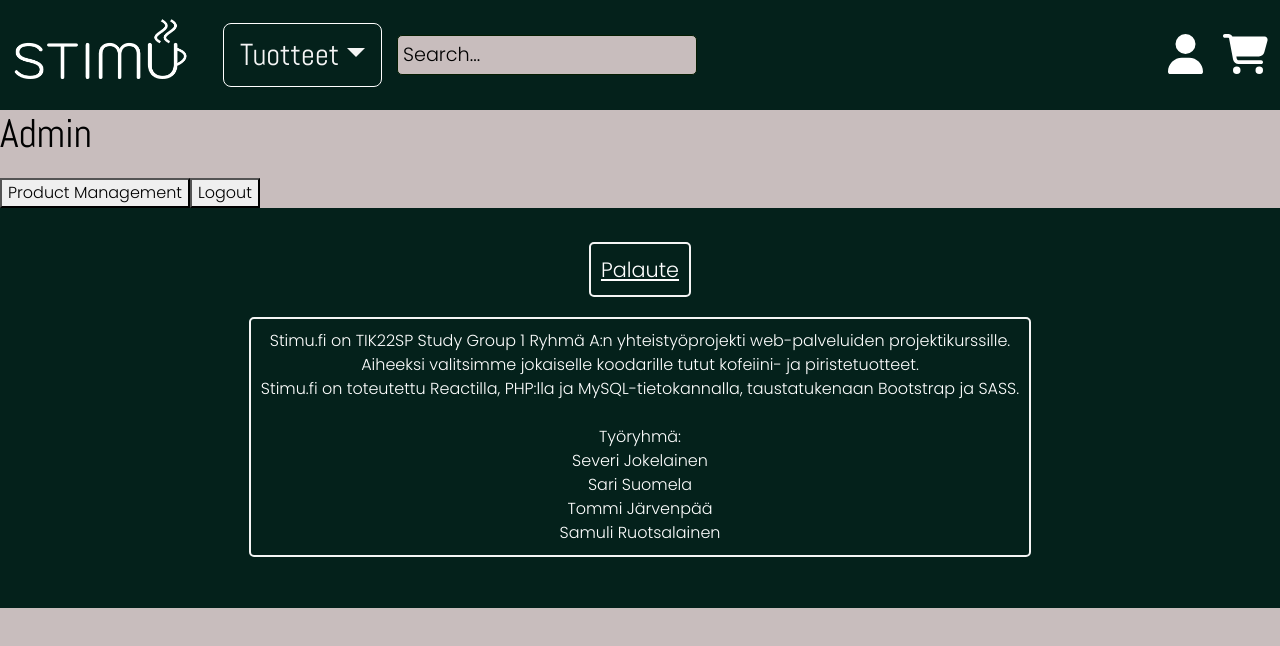
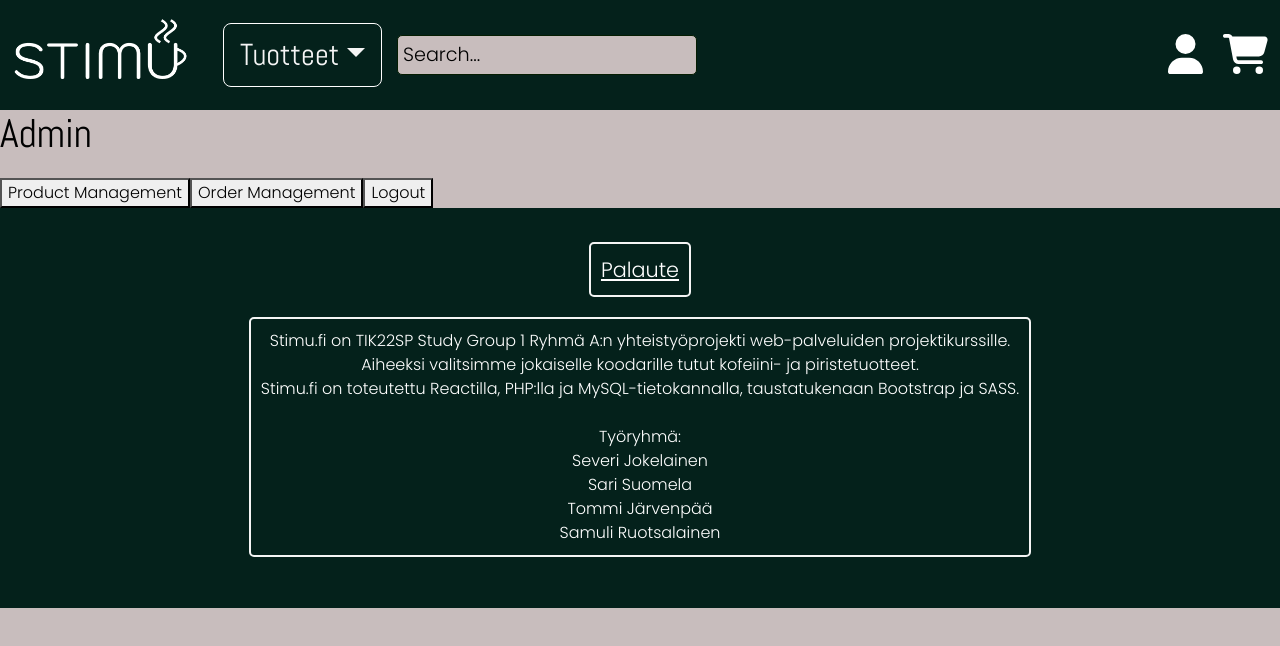
Before and after one commit to Stimu-Webshop/stimu-webshop.github.io, a React (Create React App) app in the folder caffeine-shop/: page /admin in a window 1280 px wide. Shown: the top 646 px of the page. Built offline with nearby package versions, Linux system fonts and the light colour scheme; sample sign-in values are in the browser's storage.

Commit message:
new Link

```diff
--- a/caffeine-shop/src/account_management/AdminPage.js
+++ b/caffeine-shop/src/account_management/AdminPage.js
@@ -29,6 +29,9 @@ export default function AdminPage() {
       <Link to='/management'>
         <button>Product Management</button>
       </Link>
+      <Link to='/orders'>
+        <button>Order Management</button>
+      </Link>
       <button onClick={handleLogout}>Logout</button>
     </div>
 
```
